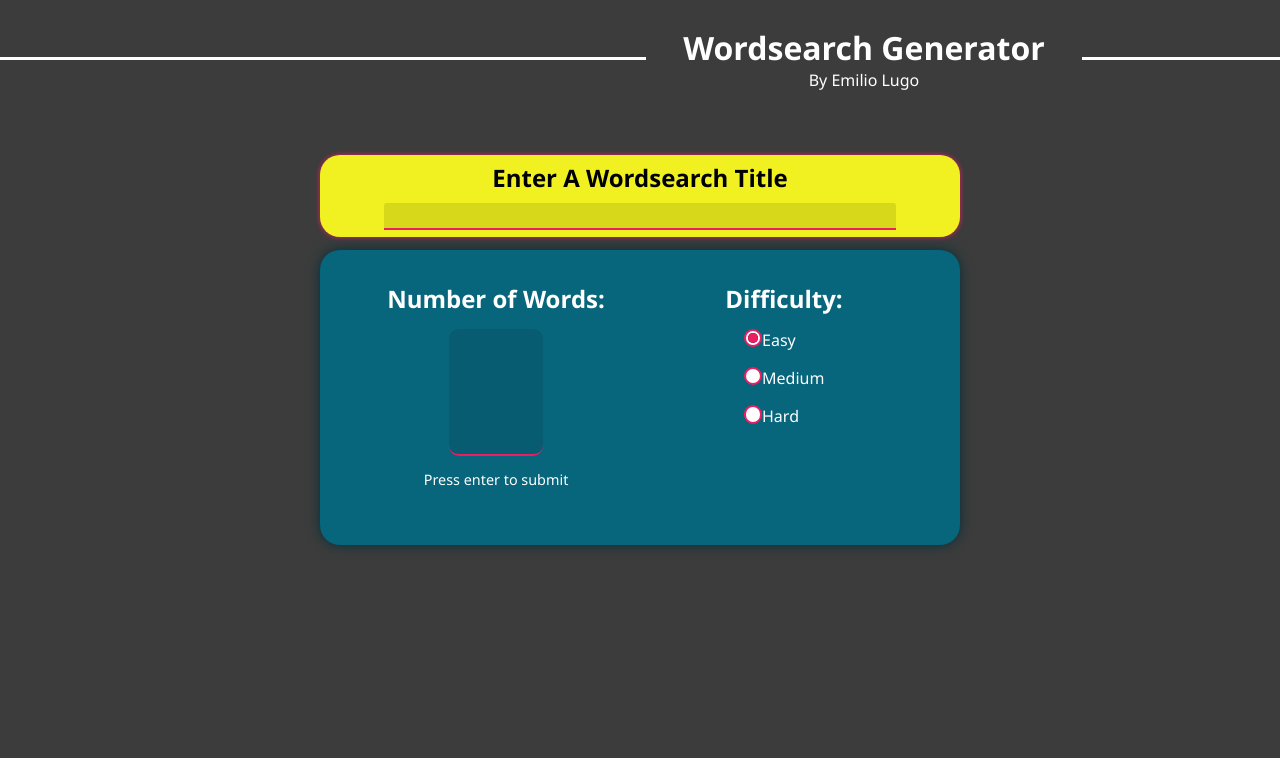
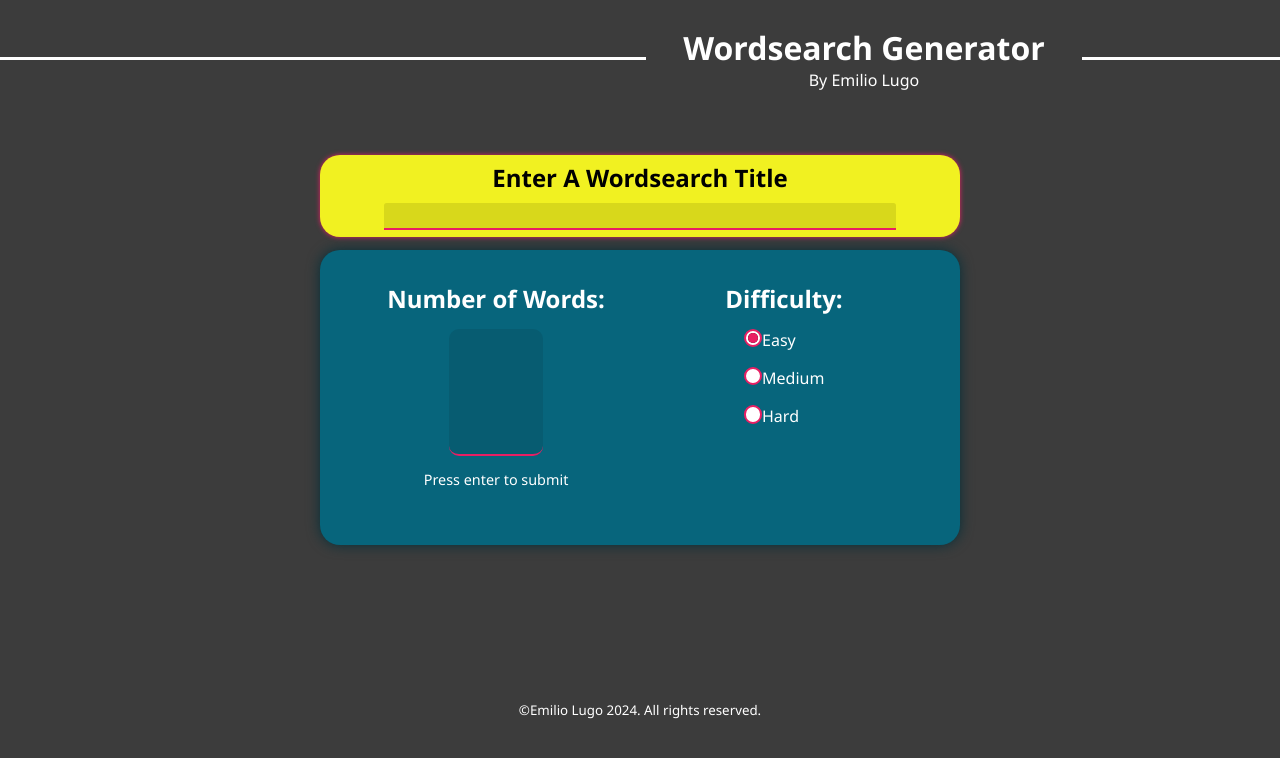
Before and after one commit to emiliolugo/wordsearch, a React (Vite) app: page / in a window 1280 px wide. Shown: the top 758 px of the page. Built offline with nearby package versions, Linux system fonts and the light colour scheme; the HTML template or start-up script is replaced by a standard one.

Commit message:
Installed Vite

```diff
--- a/index.html
+++ b/index.html
@@ -2,10 +2,8 @@
 <html lang="en">
   <head>
     <meta charset="UTF-8" />
-    <link rel="icon" type="image/svg+xml" href="/vite.svg" />
     <meta name="viewport" content="width=device-width, initial-scale=1.0" />
-    <title>Vite + React</title>
-    <script src = "src/index.js"></script>
+    <title>Word Search Generator</title>
   </head>
   <body>
     <div id="root"></div>
--- a/package.json
+++ b/package.json
@@ -22,6 +22,6 @@
     "eslint-plugin-react": "^7.34.1",
     "eslint-plugin-react-hooks": "^4.6.0",
     "eslint-plugin-react-refresh": "^0.4.6",
-    "vite": "^5.2.0"
+    "vite": "^5.2.10"
   }
 }
--- a/src/App.jsx
+++ b/src/App.jsx
@@ -1,14 +1,14 @@
-import { useState } from 'react'
 import './App.css'
 import Header from "./Header.jsx"
 import Wordsearch from './Wordsearch'
+import Footer from './Footer'
 function App() {
-  const [count, setCount] = useState(0)
 
   return (
     <>
       <Header />
       <Wordsearch />
+      <Footer />
 
     </>
   )
--- /dev/null
+++ b/src/Footer.jsx
@@ -0,0 +1,9 @@
+import React from "react";
+
+export default function(props){
+    return(
+        <div className="footer">
+            <small>&copy;Emilio Lugo 2024. All rights reserved.</small>
+        </div>
+    )
+}
--- a/src/Wordsearch.jsx
+++ b/src/Wordsearch.jsx
@@ -114,9 +114,6 @@ export default function Wordsearch() {
     });
   }
 
-  React.useEffect(() => {
-    console.log(trackSelected);
-  }, [trackSelected]);
 
   React.useEffect(() => {
     if (trackSelected.length > 0) {
--- a/src/index.css
+++ b/src/index.css
@@ -307,7 +307,11 @@ input[type="number"] {
   width: 60%;
 }
 
-
+.footer{
+  text-align: center;
+  margin-bottom: 2%;
+  margin-top: 7%;
+}
 
 .title-prompt{
   background-color: rgb(241, 241, 33);
```
Also changed, not shown: 1 other file (tests, documents, lock files or other folders).
